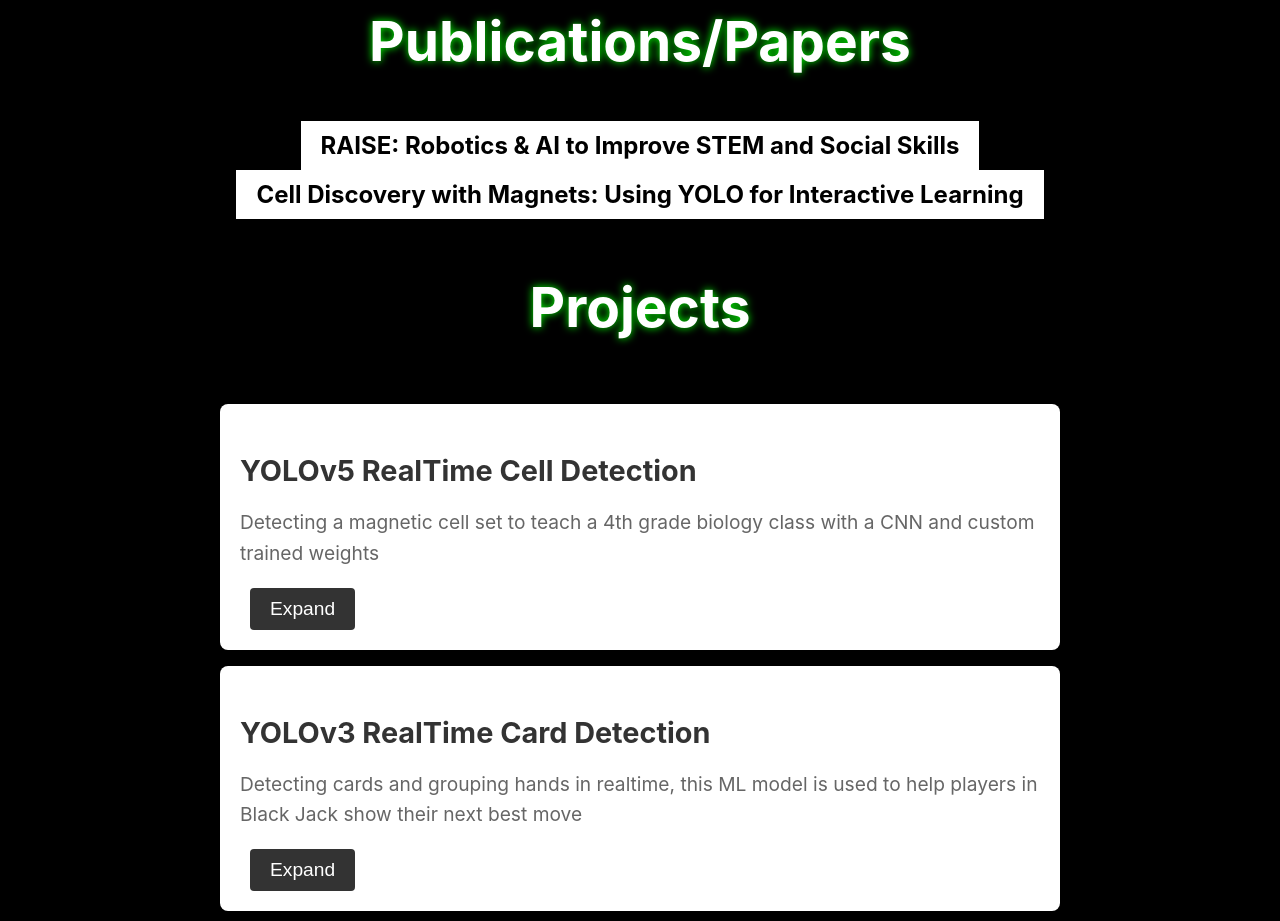
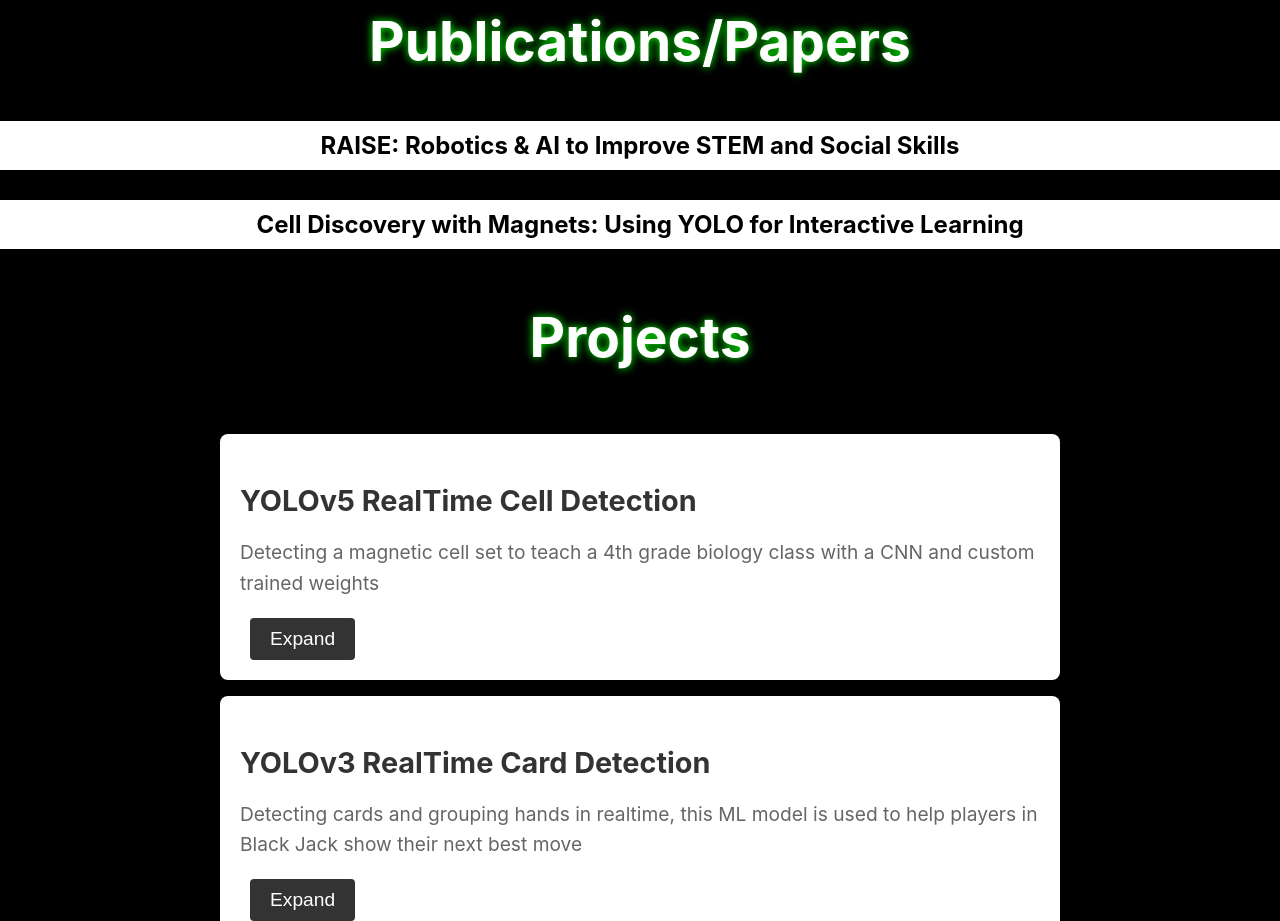
Before and after one commit to jrm5399/WebPortfolio, a React (Create React App) app: page / in a window 1280 px wide. Shown: the part 1960-2881 px from the top of the page. Built offline with nearby package versions, Linux system fonts and the light colour scheme.

Commit message:
fixed up publications/papers portion now

```diff
--- a/src/App.css
+++ b/src/App.css
@@ -22,9 +22,10 @@
   font-size: 24px;
   color: black;
   background-color: white;
-  width: fit-content;
+  /* width: fit-content; */
   text-align: center;
   margin: auto;
+  margin-bottom: 30px;
   padding: 10px 20px;
   text-decoration: none;
   font-weight: bold;
@@ -37,6 +38,7 @@
 .url-link:hover {
   color: green;
   font-size: 30px;
+  background-color: rgb(240, 240, 240);
 }
 
 .centered-content {
```
